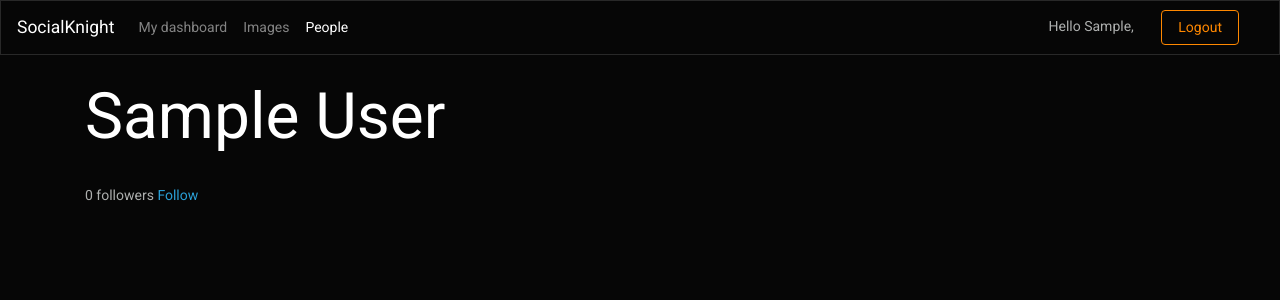
After one commit to knightSarai/socialknight, a Django app: a page that uses account/templates/partials/_navbar.html in a window 1280 px wide. The commit adds this page. Shown: the top 300 px of the page. Run offline with Django 3.2, Linux system fonts and the light colour scheme; the visitor is signed in with stand-in values (Sample User, id 1); data comes from the database, SQL or seed files in the repository; data that the repository does not hold is empty; some libraries are stand-ins or nearby versions.

Commit message:
Show People Show User Add reverse_lazy to settings to dynamically create absolute url

```diff
--- /dev/null
+++ b/account/templates/account/user/detail.html
@@ -0,0 +1,31 @@
+{% extends "base.html" %}
+{% load thumbnail %}
+{% block title %}{{ user.get_full_name }}{% endblock %}
+{% block content %}
+    <h1>{{ user.get_full_name }}</h1>
+    <div class="profile-info">
+        <img src="{% thumbnail user.profile.photo 180x180 %}"
+             class="user-detail"
+        >
+    </div>
+    {% with total_followers=user.followers.count %}
+        <span class="count">
+            <span class="total">{{ total_followers }}</span>
+            follower{{ total_followers|pluralize }}
+        </span>
+        <a href="#"
+           data-id="{{ user.id }}"
+           data-action="{% if request.user in user.followers.all %}un{% endif %}follow"
+           class="follow button"
+        >
+            {% if request.user not in user.followers.all %}
+                Follow
+            {% else %}
+                Unfollow
+            {% endif %}
+        </a>
+        <div class="image-list">
+            {% include "images/image/list_ajax.html" with images=user.images_created.all %}
+        </div>
+    {% endwith %}
+{% endblock %}
--- a/account/templates/partials/_navbar.html
+++ b/account/templates/partials/_navbar.html
@@ -30,7 +30,7 @@
                 </li>
                 <li class="nav-item {% if section == "people" %} active {% endif %}">
                     <a class="nav-link"
-                       href=""
+                       href="{% url "user_list" %}"
                     >People</a>
                 </li>
             </ul>
--- a/account/urls.py
+++ b/account/urls.py
@@ -1,9 +1,11 @@
 from django.urls import path, include
-from .views import dashboard, register, edit
+from . import views
 
 urlpatterns = [
     path('', include('django.contrib.auth.urls')),
-    path('', dashboard, name='dashboard'),
-    path('register/', register, name='register'),
-    path('edit', edit, name='edit'),
+    path('', views.dashboard, name='dashboard'),
+    path('register/', views.register, name='register'),
+    path('edit', views.edit, name='edit'),
+    path('users/', views.user_list, name='user_list'),
+    path('users/<username>/', views.user_detail, name='user_detail'),
 ]
--- a/account/views.py
+++ b/account/views.py
@@ -3,6 +3,8 @@ from django.http import HttpResponse
 from django.contrib.auth.decorators import login_required
 from .forms import UserRegistrationForm, UserEditForm, ProfileEditForm
 from django.contrib import messages
+from django.shortcuts import get_object_or_404
+from django.contrib.auth.models import User
 
 
 @login_required
@@ -57,3 +59,33 @@ def edit(request):
             'profile_form': profile_form,
         }
     )
+
+
+@login_required
+def user_list(request):
+    users = User.objects.filter(is_active=True)
+    return render(
+        request,
+        'account/user/list.html',
+        {
+            'section': 'people',
+            'users': users
+        }
+    )
+
+
+@login_required
+def user_detail(request, username):
+    user = get_object_or_404(
+        User,
+        username=username,
+        is_active=True
+    )
+    return render(
+        request,
+        'account/user/detail.html',
+        {
+            'section': 'people',
+            'user': user
+        }
+    )
--- a/static/css/style.css
+++ b/static/css/style.css
@@ -56,3 +56,9 @@ ul.messages li a.close {
     box-shadow:none;
     text-shadow:none;
 }
+
+.image-list {
+    display: flex;
+    justify-content: center;
+    flex-wrap: wrap;
+}
```
Also changed, not shown: account/templates/account/user/list.html (added, +22 -0 lines), socialknight/settings.py (+9 -0 lines).
